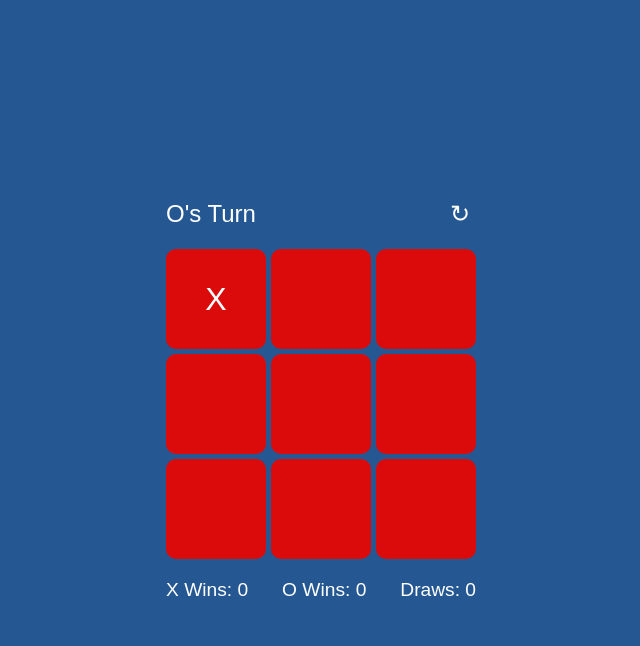
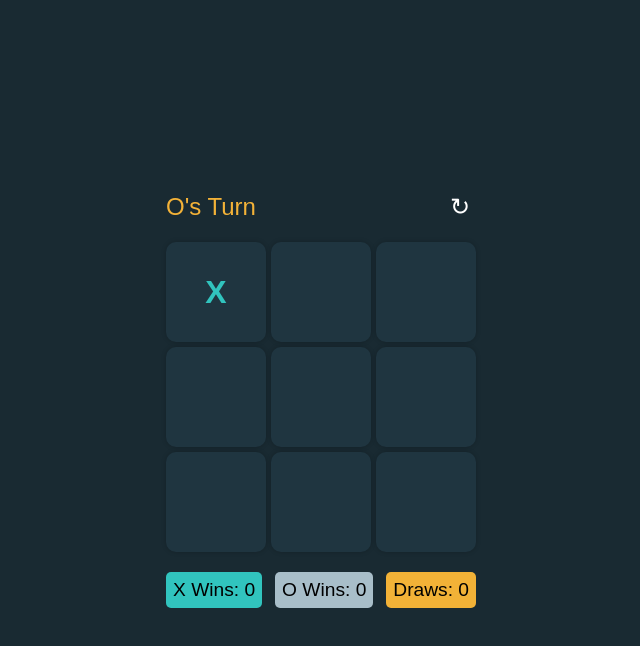
Before and after one commit to antosnizzah/tic-tac-toe-game, a plain HTML site: page index.html in a window 1280 px wide. Both pictures are taken after a click on the element 535 px from the left and 299 px from the top of the page. Shown: the whole page, without its empty margins (319-959 px from the left). Drawn offline with Linux system fonts and the light colour scheme.

Commit message:
revised version of tic tac toe

```diff
--- a/index.html
+++ b/index.html
@@ -33,9 +33,9 @@
             </div>
         </div>
         <div class="scoreboard">
-            <div>X Wins: <span id="xWins">0</span></div>
-            <div>O Wins: <span id="oWins">0</span></div>
-            <div>Draws: <span id="draws">0</span></div>
+            <div class="result-cards1">X Wins: <span id="xWins">0</span></div>
+            <div class="result-cards2">O Wins: <span id="oWins">0</span></div>
+            <div class="result-cards3">Draws: <span id="draws">0</span></div>
         </div>
     </div>
     <script src="script.js"></script>
--- a/script.js
+++ b/script.js
@@ -32,17 +32,25 @@ document.addEventListener("DOMContentLoaded", () => {
   const handleCellPlayed = (clickedCell, clickedCellIndex) => {
     gameState[clickedCellIndex] = currentPlayer;
     clickedCell.innerText = currentPlayer;
+    clickedCell.style.color = currentPlayer === "X" ? "#31c4be" : "#f3b238";
+    clickedCell.style.fontWeight = "bold";
   };
 
   const handlePlayerChange = () => {
     currentPlayer = currentPlayer === "X" ? "O" : "X";
     turnIndicator.innerText = `${currentPlayer}'s Turn`;
+    // change color of either x and o
+    if (currentPlayer === "X") {
+      turnIndicator.style.color = "#31c4be";
+    } else {
+      turnIndicator.style.color = "#f3b238";
+    }
   };
 
   const displayCrossLine = (winCondition) => {
-        const board = document.querySelector('.board');
-        const line = document.createElement('div');
-        line.classList.add('cross-line');
+    const board = document.querySelector(".board");
+    const line = document.createElement("div");
+    line.classList.add("cross-line");
 
     const [a, b, c] = winCondition;
     const rowA = Math.floor(a / 3);
@@ -51,23 +59,23 @@ document.addEventListener("DOMContentLoaded", () => {
     const colC = c % 3;
 
     if (rowA === rowC) {
-            line.style.width = '306px';
-            line.style.height = '6px';
+      line.style.width = "306px";
+      line.style.height = "6px";
       line.style.transform = `translateY(${rowA * 100 + 50}px)`;
     } else if (colA === colC) {
-            line.style.width = '6px';
-            line.style.height = '306px';
+      line.style.width = "6px";
+      line.style.height = "306px";
       line.style.transform = `translateX(${colA * 100 + 50}px)`;
     } else if (a === 0 && c === 8) {
-            line.classList.add('diagonal-1');
-            line.style.transform = 'rotate(45deg)';
+      line.classList.add("diagonal-1");
+      line.style.transform = "rotate(45deg)";
     } else if (a === 2 && c === 6) {
-            line.classList.add('diagonal-2');
-            line.style.transform = 'rotate(-45deg)';
+      line.classList.add("diagonal-2");
+      line.style.transform = "rotate(-45deg)";
     }
 
     board.appendChild(line);
-        setTimeout(() => line.classList.add('show'), 100);
+    setTimeout(() => line.classList.add("show"), 100);
   };
 
   const handleResultValidation = () => {
@@ -91,7 +99,7 @@ document.addEventListener("DOMContentLoaded", () => {
       winnerMessage.innerText = `${currentPlayer} Takes the Round`;
       overlay.classList.add("show");
       gameActive = false;
-            if (currentPlayer === 'X') {
+      if (currentPlayer === "X") {
         xWins++;
         xWinsElement.innerText = xWins;
       } else {
@@ -131,12 +139,12 @@ document.addEventListener("DOMContentLoaded", () => {
     gameActive = true;
     gameState = ["", "", "", "", "", "", "", "", ""];
     turnIndicator.innerText = `${currentPlayer}'s Turn`;
-        cells.forEach(cell => cell.innerHTML = "");
+    cells.forEach((cell) => (cell.innerHTML = ""));
     overlay.classList.remove("show");
-        document.querySelectorAll('.cross-line').forEach(line => line.remove());
+    document.querySelectorAll(".cross-line").forEach((line) => line.remove());
   };
 
-    cells.forEach(cell => cell.addEventListener("click", handleCellClick));
+  cells.forEach((cell) => cell.addEventListener("click", handleCellClick));
   resetButton.addEventListener("click", handleRestartGame);
   quitButton.addEventListener("click", () => location.reload());
   nextRoundButton.addEventListener("click", handleRestartGame);
--- a/style.css
+++ b/style.css
@@ -3,14 +3,15 @@ body {
   justify-content: center;
   align-items: center;
   height: 100vh;
-    background-color: #255892;
+  background-color: #192a32;
   font-family: Arial, sans-serif;
   margin: 0;
 }
 
 .container {
   text-align: center;
-    color: #fff;
+  /* color: white; */
+  /* color: black; */
 }
 
 .game-header {
@@ -22,6 +23,7 @@ body {
 
 .turn-indicator {
   font-size: 1.5rem;
+  color: #31c4be;
 }
 
 .reset-button {
@@ -44,7 +46,7 @@ body {
 .cell {
   width: 100px;
   height: 100px;
-    background-color: #db0b0b;
+  background-color: #1f3540;
   display: flex;
   justify-content: center;
   align-items: center;
@@ -52,6 +54,7 @@ body {
   cursor: pointer;
   border-radius: 10px;
   transition: background-color 0.3s;
+  box-shadow: 0 0 5px rgba(0, 0, 0, 0.2);
 }
 
 .cell:hover {
@@ -83,6 +86,7 @@ body {
 .winner-message {
   font-size: 1.5rem;
   margin-bottom: 20px;
+  color: #32a1a0;
 }
 
 .overlay-buttons {
@@ -100,13 +104,15 @@ body {
 }
 
 .overlay-button:nth-child(1) {
-    background-color: #ff5c5c;
-    color: #fff;
+  background-color: #a2b8c3;
+  color: #000;
+  font-weight: 500;
 }
 
 .overlay-button:nth-child(2) {
-    background-color: #ffd700;
+  background-color: #f2b237;
   color: #333;
+  font-weight: 500;
 }
 
 .overlay.show {
@@ -160,3 +166,22 @@ body {
   transform: rotate(-45deg);
   transform-origin: 100% 100%;
 }
+
+
+.result-cards1{
+    padding: 7px;
+    border-radius: 5px;
+    background-color: #31c4be;
+}
+
+.result-cards2{
+    padding: 7px;
+    border-radius: 5px;
+    background-color: #a8bec9;
+}
+
+.result-cards3{
+    padding: 7px;
+    border-radius: 5px;
+    background-color: #f2b237;
+}
```
Lines whose indentation alone changed are shown as unchanged.
